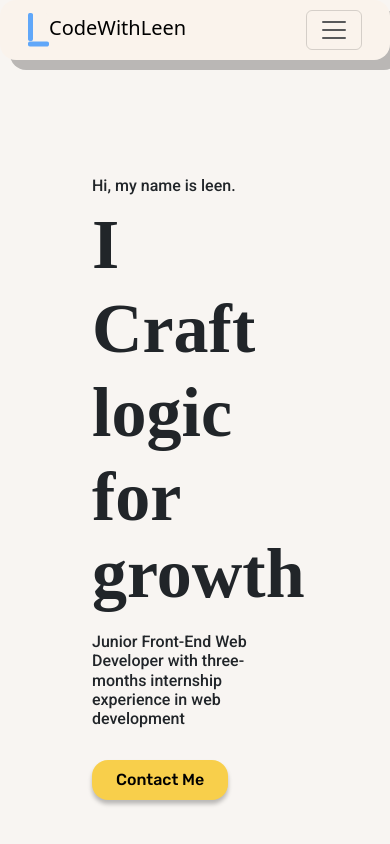
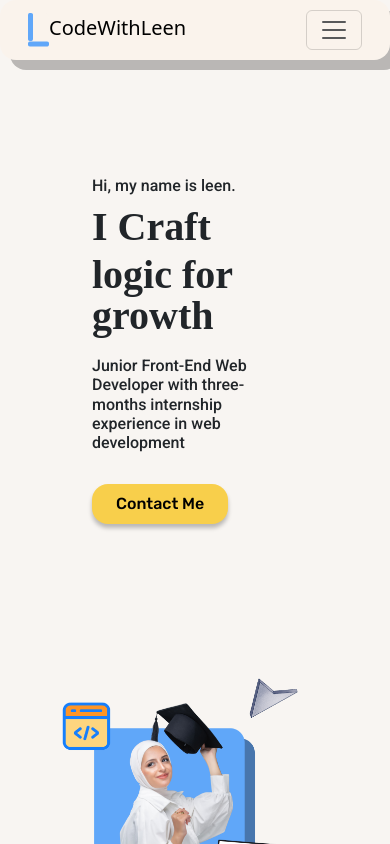
Before and after one commit to leenhija/My_Portfolio, a React (Vite) app in the folder my-portfolio/: page / in a window 390 px wide. Built offline with nearby package versions, Linux system fonts and the light colour scheme; a web font is replaced by a local one.

Commit message:
new changes on the style

```diff
--- a/my-portfolio/src/App.css
+++ b/my-portfolio/src/App.css
@@ -46,10 +46,23 @@
 .my-column {
   border-right: solid 1px black;
 }
-
+.bigText{
+  font-size: 70px;
+}
+.smallScreenWidthAndHieght{
+  max-width: 400px;
+  max-height: 400px;
+}
 @media screen and (max-width: 780px) {
   .my-column {
     border-right: none;
+  }
+  .bigText{
+    font-size: 40px;
+  }
+  .smallScreenWidthAndHieght{
+    max-width: 300px;
+    max-height: 300px;
   }
 }
 .card {
--- a/my-portfolio/src/components/MainInformation.jsx
+++ b/my-portfolio/src/components/MainInformation.jsx
@@ -22,9 +22,9 @@ export default function MainInformation() {
           Hi, my name is leen.
         </p>
         <p
-          className="h1"
+          className="h1 bigText"
           style={{
-            fontSize: "70px",
+
             fontFamily: '"Kadwa", serif',
             fontWeight: "bold",
           }}
@@ -32,9 +32,8 @@ export default function MainInformation() {
           I Craft logic for
         </p>
         <p
-          className="h1"
+          className="h1 bigText"
           style={{
-            fontSize: "70px",
             marginTop: "-15px",
             fontFamily: '"Kadwa", serif',
             fontWeight: "bold",
@@ -71,8 +70,8 @@ export default function MainInformation() {
         <img
           src={my_photo}
           alt="photo of me"
-          className="p-3"
-          style={{ maxWidth: "400px", maxHeight: "400px", marginTop: "80px" }}
+          className="p-3 smallScreenWidthAndHieght"
+          style={{ marginTop: "80px" }}
         />
       </section>
     </main>
```
